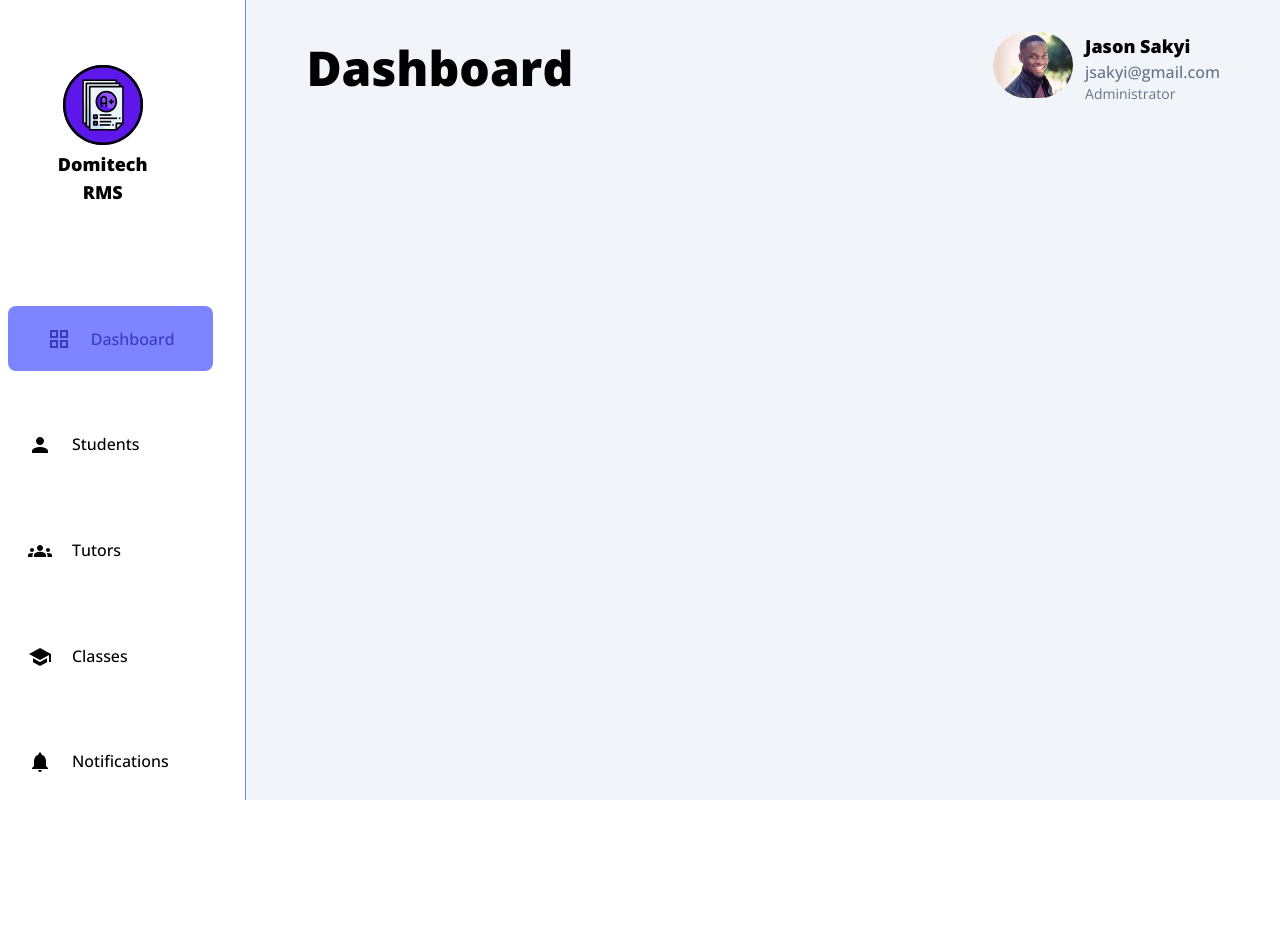
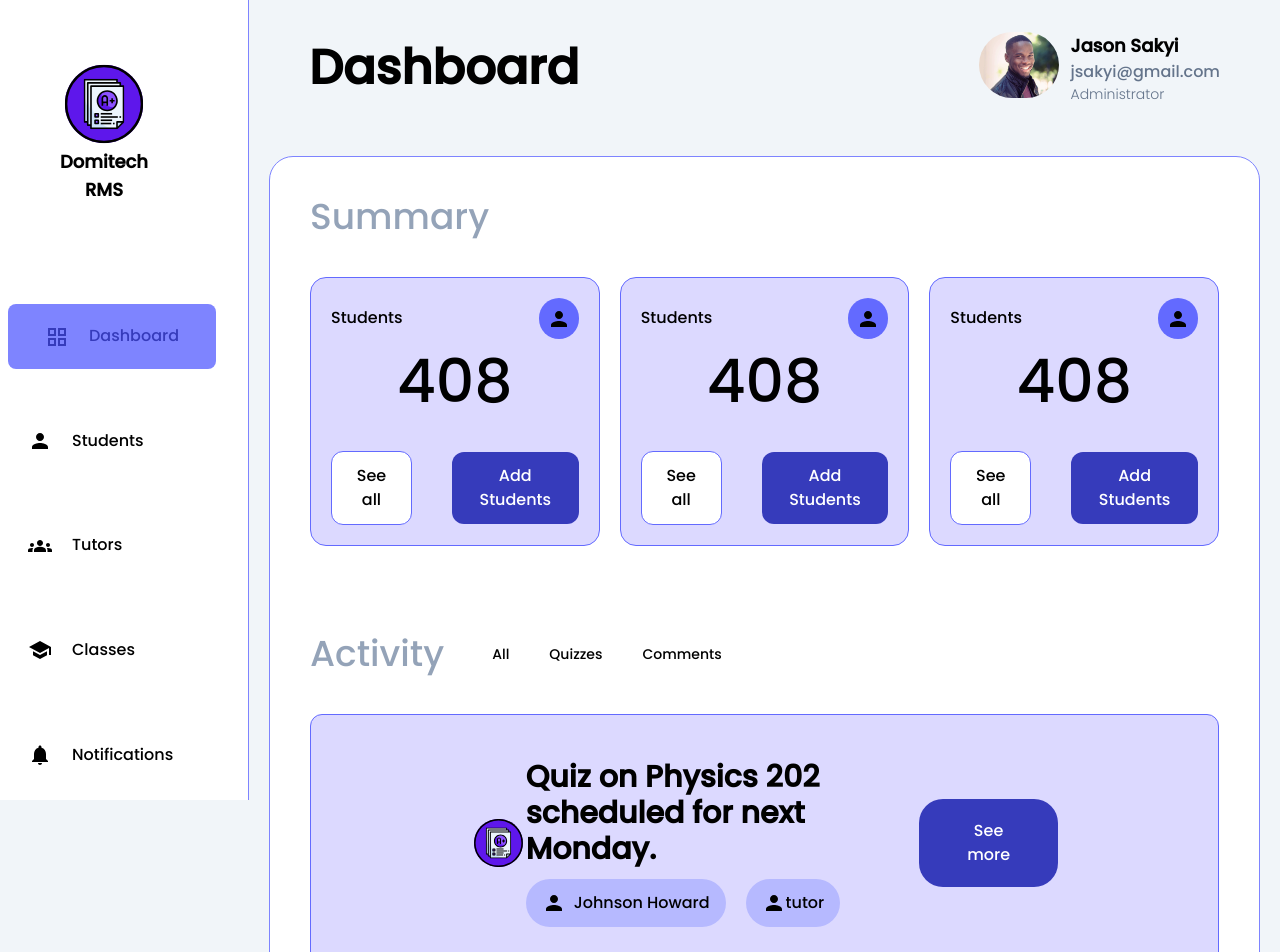
Before and after one commit to ChurchillV/School-Management-System-Client, a Next.js app: page /dashboard in a window 1280 px wide. Shown: the top 952 px of the page. Before the commit the page ends 800 px from the top, so only its background shows below. Built offline with nearby package versions, Linux system fonts and the light colour scheme.

Commit message:
Dashboard features: Summary Widgets, Notifications

```diff
--- a/app/components/dashboard/header.tsx
+++ b/app/components/dashboard/Header.tsx
@@ -1,11 +1,18 @@
 import ProfilePhoto from "../../../public/images/sample_profile.jpg";
 import Image from "next/image";
 
-const Header = () => {
+type HeaderProps = {
+    pageName : string,
+    userName : string,
+    email : string,
+    role : string
+}
+
+const Header : React.FC<HeaderProps> = ({ pageName, userName, email, role }) => {
     return (
         <div className="flex flex-row justify-between items-center rounded-lg p-5 px-12 m-3">
             <div className="text-5xl font-semibold">
-                Dashboard
+                { pageName }
             </div>
             <div className="flex flex-row gap-3">
                 <div>
@@ -13,13 +20,13 @@ const Header = () => {
                 </div>
                 <div className="flex flex-col">
                     <div className="text-lg font-bold">
-                        Jason Sakyi
+                        { userName }
                     </div>
                     <div className="text-md font-normal text-slate-500">
-                        jsakyi@gmail.com
+                        { email }
                     </div>
                     <div className="text-sm font-light text-slate-500">
-                        Administrator
+                        { role }
                     </div>
                 </div>
             </div>
--- a/app/components/dashboard/sidebar.tsx
+++ b/app/components/dashboard/Sidebar.tsx
@@ -5,10 +5,10 @@ import PersonIcon from '@mui/icons-material/Person';
 import GroupsIcon from '@mui/icons-material/Groups';
 import SchoolIcon from '@mui/icons-material/School';
 import NotificationsIcon from '@mui/icons-material/Notifications';
+import Settings from '@mui/icons-material/Settings';
 import Adminlogo from '../admin_logo';
 
 import Link from 'next/link';
-import Image from 'next/image';
 import { usePathname } from 'next/navigation';
 
 type SidebarProps = {
@@ -76,6 +76,12 @@ const Sidebar : React.FC<SidebarProps> = ({ showSidebar, setSidebar }) => {
                 name='Notifications'
                 route='/'
             />
+
+            <MenuItem
+                icon = {<Settings />}
+                name='Settings'
+                route='/'
+            />
         </div>
      );
 }
--- /dev/null
+++ b/app/components/dashboard/Widget.tsx
@@ -0,0 +1,36 @@
+type WidgetProps = {
+    widgetIcon : React.ReactNode
+    widgetTitle : string
+    widgetdata : number
+    routes : object
+}
+
+const Widget : React.FC<WidgetProps> = ({widgetIcon, widgetTitle, widgetdata, routes}) => {
+    return (
+        <div className="flex flex-col p-5 bg-widget-primary border border-widget-border rounded-2xl">
+            <div className="flex flex-row justify-between items-center">
+                <div className="mr-12">
+                    {widgetTitle}
+                </div>
+                <div className="bg-widget-border rounded-full p-2">
+                    {widgetIcon}
+                </div>
+            </div>
+
+            <div className="text-6xl text-center mt-3">
+                {widgetdata}
+            </div>
+
+            <div className="flex flex-row justify-between gap-10 items-center mt-10">
+                <div>
+                    <button className="rounded-xl bg-white border border-widget-border hover:bg-widget-primary-hovered px-5 py-3">See all</button>
+                </div>
+                <div>
+                    <button className="rounded-xl bg-primary hover:bg-primary-hovered text-white px-5 py-3">Add {widgetTitle}</button>
+                </div>
+            </div>
+        </div>
+     );
+}
+
+export default Widget;
--- /dev/null
+++ b/app/components/dashboard/notifications/QuizNotification.tsx
@@ -0,0 +1,40 @@
+import Image from 'next/image';
+import Profile from '../../../../public/images/RMS_Logo.svg';
+import Person from '@mui/icons-material/Person';
+
+type QuizNotificationProps = {
+    // notificationIcon : React.ReactNode
+    content : string
+    subject : string
+    role : string
+}
+
+const QuizNotification : React.FC<QuizNotificationProps> = ({ content, subject, role}) => {
+    return (
+        <div className="flex flex-row items-center justify-between px-40 bg-widget-primary p-5 rounded-xl py-8 border border-widget-border">
+            <div className="rounded-full">
+                <Image src={Profile} alt='User profile' width={100} height={100} />
+            </div>
+            <div className="flex flex-col">
+                <div className="text-3xl font-semibold pt-3">
+                    {content}
+                </div>
+                <div className="flex flex-row gap-5 items-center my-3">
+                    <div className="rounded-3xl bg-secondary p-3 px-4">
+                        <Person  className='mr-2'/>
+                        {subject}
+                    </div>
+                    <div className="rounded-3xl bg-secondary p-3 px-4">
+                        <Person />
+                        {role}
+                    </div>
+                </div>
+            </div>
+            <div>
+                <button className='rounded-3xl bg-primary hover:bg-primary-hovered cursor-pointer text-white px-12 py-5'>See more</button>
+            </div>
+        </div>
+     );
+}
+
+export default QuizNotification;
--- a/app/dashboard/layout.tsx
+++ b/app/dashboard/layout.tsx
@@ -2,8 +2,8 @@
 
 import { useState } from "react";
 
-import Sidebar from "../components/dashboard/sidebar";
-import Header from "../components/dashboard/header";
+import Sidebar from "../components/dashboard/Sidebar";
+import Header from "../components/dashboard/Header";
 
 export default function DashBoardLayout({ children } : { children : React.ReactNode }) {
 
@@ -12,12 +12,18 @@ export default function DashBoardLayout({ children } : { children : React.ReactN
     return (
         <div className="bg-slate-100">
             <div className="flex flex-row">
-                <Sidebar showSidebar={showSidebar} setSidebar={setShowSidebar}/>
+                <div className="min-h-screen">
+                    <Sidebar showSidebar={showSidebar} setSidebar={setShowSidebar}/>
+                </div>
                 <div className="flex flex-col w-full">
-                    <Header />
+                    <Header
+                        pageName="Dashboard"
+                        userName="Jason Sakyi"
+                        email="jsakyi@gmail.com"
+                        role="Administrator"/>
+                    { children }
                 </div>
             </div>
-            { children }
         </div>
     )
 }
--- a/app/dashboard/page.tsx
+++ b/app/dashboard/page.tsx
@@ -1,7 +1,65 @@
+import Widget from "../components/dashboard/Widget";
+import QuizNotification from "../components/dashboard/notifications/QuizNotification";
+import PersonIcon from '@mui/icons-material/Person';
+
 const Dashboard = () => {
     return (
-        <div className="flex">
+        <div className="flex flex-col bg-white border border-primary-hovered p-10 m-5 rounded-t-3xl">
+            <h1 className="text-4xl text-slate-400">Summary</h1>
+            <div className="grid grid-cols-3 gap-5 my-10">
+                <Widget
+                    widgetIcon={<PersonIcon />}
+                    widgetTitle="Students"
+                    widgetdata={408}
+                    routes={{
+                        addRoute : "/add/students",
+                        seeRoute : "/see/students"
+                    }} />
+                <Widget
+                    widgetIcon={<PersonIcon />}
+                    widgetTitle="Students"
+                    widgetdata={408}
+                    routes={{
+                        addRoute : "/add/students",
+                        seeRoute : "/see/students"
+                    }} />
+                <Widget
+                    widgetIcon={<PersonIcon />}
+                    widgetTitle="Students"
+                    widgetdata={408}
+                    routes={{
+                        addRoute : "/add/students",
+                        seeRoute : "/see/students"
+                    }} />
+            </div>
 
+            <div className="flex flex-row gap-12 items-center my-10 mt-12">
+                <div className="text-4xl text-slate-400">
+                    <h1>Activity</h1>
+                </div>
+                <div className="flex flex-row items-center justify-between gap-10">
+                    <div className="text-sm hover:text-primary hover:cursor-pointer">All</div>
+                    <div className="text-sm hover:text-primary hover:cursor-pointer">Quizzes</div>
+                    <div className="text-sm hover:text-primary hover:cursor-pointer">Comments</div>
+                </div>
+            </div>
+            <div className="flex flex-col gap-10">
+                    <QuizNotification
+                        content="Quiz on Physics 202 scheduled for next Monday."
+                        subject="Johnson Howard"
+                        role="tutor"
+                    />
+                    <QuizNotification
+                        content="Quiz on Physics 202 scheduled for next Monday."
+                        subject="Johnson Howard"
+                        role="tutor"
+                    />
+                    <QuizNotification
+                        content="Quiz on Physics 202 scheduled for next Monday."
+                        subject="Johnson Howard"
+                        role="tutor"
+                    />
+            </div>
         </div>
      );
 }
--- a/app/layout.tsx
+++ b/app/layout.tsx
@@ -1,15 +1,15 @@
 import type { Metadata } from "next";
-import { Open_Sans } from "next/font/google";
+import { Poppins } from "next/font/google";
 import "./globals.css";
 
-const openSans = Open_Sans({ subsets: ["latin"],
-  weight: ['300', '500', '800'],
-  variable: "--font-open-sans"
+const poppins = Poppins({ subsets: ["latin"],
+  weight: ['300', '500'],
+  variable: "--font-poppins"
  });
 
 export const metadata: Metadata = {
-  title: "Create Next App",
-  description: "Generated by create next app",
+  title: "DomiTech RMS",
+  description: "School Results Management made easy",
 };
 
 export default function RootLayout({
@@ -19,7 +19,7 @@ export default function RootLayout({
 }>) {
   return (
     <html lang="en">
-      <body className={openSans.className}>{children}</body>
+      <body className={poppins.className}>{children}</body>
     </html>
   );
 }
--- a/tailwind.config.ts
+++ b/tailwind.config.ts
@@ -16,7 +16,10 @@ const config: Config = {
       colors: {
         "primary" : "#363BBB",
         "primary-hovered" : "#7E84FF",
-        "secondary" : "#B6B9FF"
+        "secondary" : "#B6B9FF",
+        "widget-primary" : "#DCD9FF",
+        "widget-primary-hovered" : "#CCCEFF",
+        "widget-border" : "#636AFF"
       }
     },
   },
```
Also changed, not shown: public/data/data.json (added, +58 -0 lines), app/components/dashboard/notifications/Comment.tsx (added).
